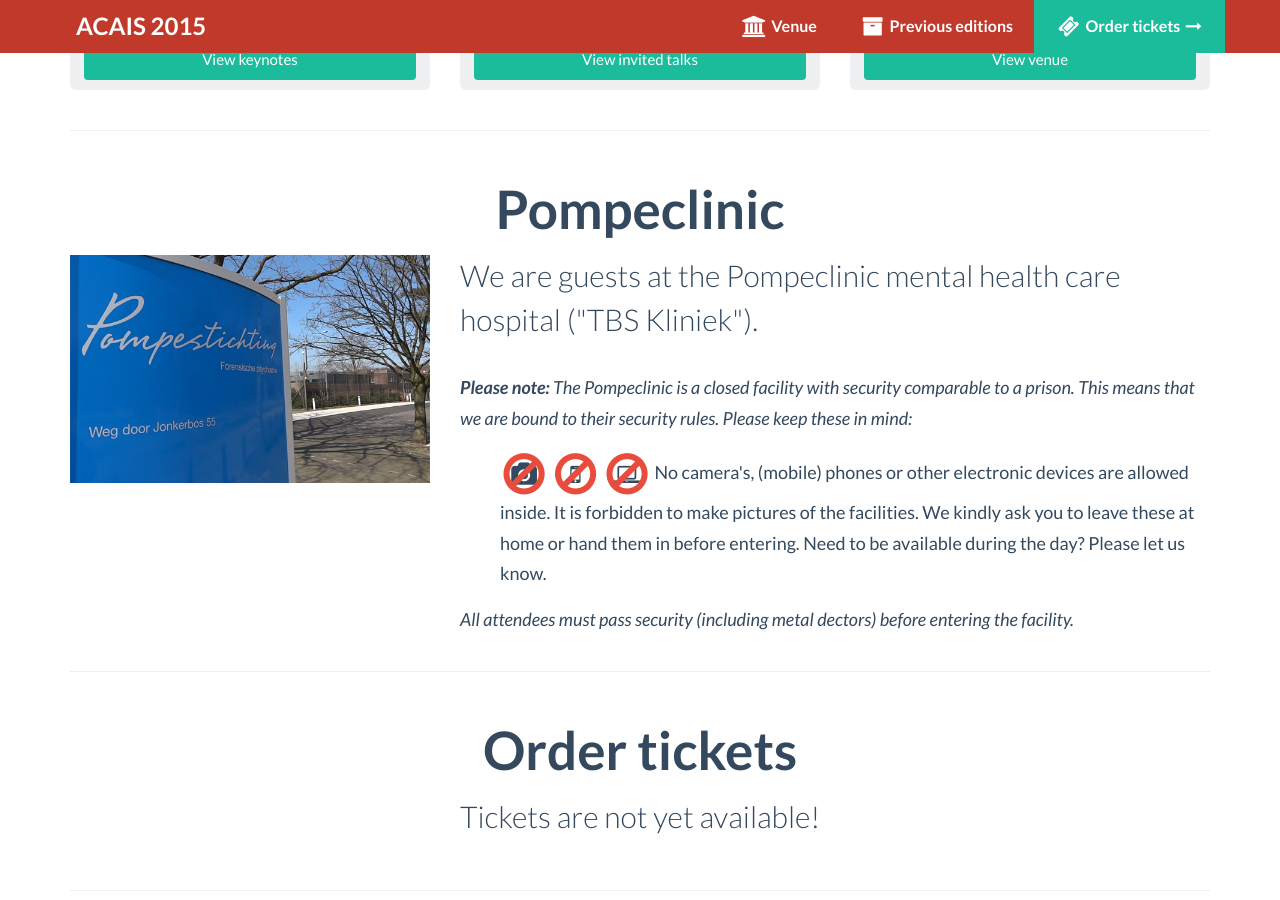
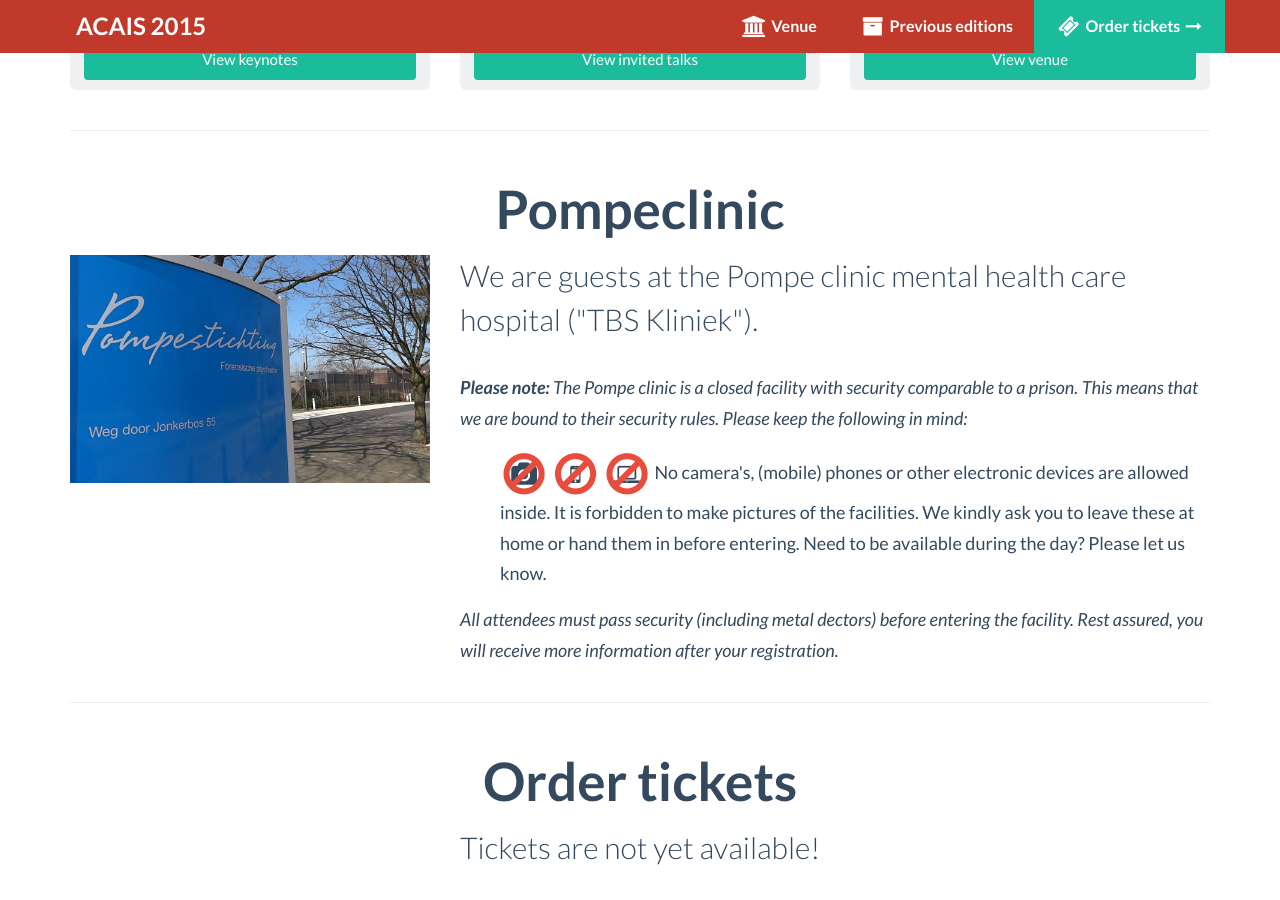
Before and after one commit to wouterbulten/acais-website, a Jekyll site: the page built from index.html, in a window 1280 px wide and 900 px high, scrolled down 1381 px. Built offline with Jekyll 4.4.1, drawn with Linux system fonts in a browser that asks for light colours; nearby versions of some CDN libraries.

Commit message:
Small textual change

```diff
--- a/index.html
+++ b/index.html
@@ -86,9 +86,9 @@
 			<img src="img/pompe.jpg" class="img-responsive">
 		</div>
 		<div class="col-md-8">
-			<p class="lead">We are guests at the Pompeclinic mental health care hospital ("TBS Kliniek").</p>
+			<p class="lead">We are guests at the Pompe clinic mental health care hospital ("TBS Kliniek").</p>
 
-			<p><em><strong>Please note:</strong> The Pompeclinic is a closed facility with security comparable to a prison. This means that we are bound to their security rules. Please keep these in mind:</em></p>
+			<p><em><strong>Please note:</strong> The Pompe clinic is a closed facility with security comparable to a prison. This means that we are bound to their security rules. Please keep the following in mind:</em></p>
 
 			<ul style="list-style-type:none">
 				<li>
@@ -108,7 +108,7 @@
 				</li>
 			</ul>
 
-			<p><em>All attendees must pass security (including metal dectors) before entering the facility.</em></p>
+			<p><em>All attendees must pass security (including metal dectors) before entering the facility. Rest assured, you will receive more information after your registration.</em></p>
 		</div>
 	</div>
 
```
